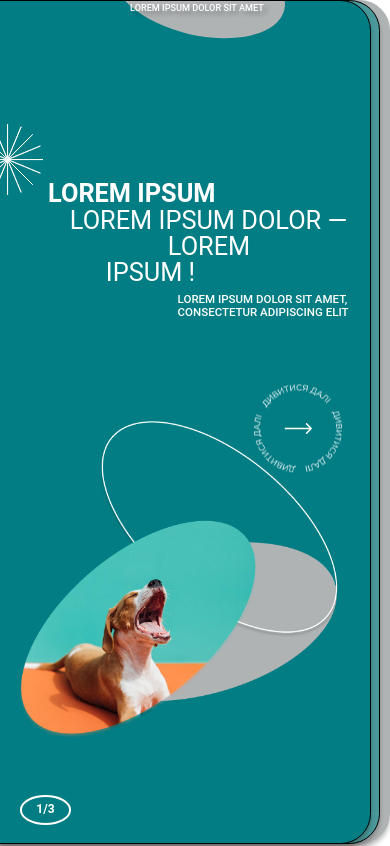
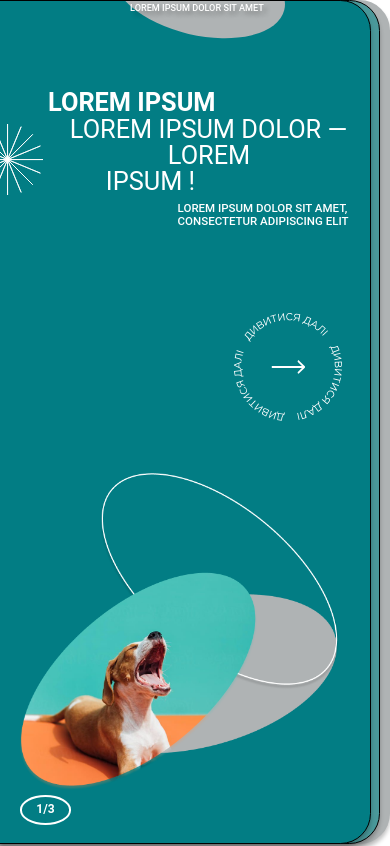
Before and after one commit to monsara/slider-filter-sort-app, a Vue app: page / in a window 390 px wide. Shown: the top 846 px of the page. Built offline with nearby package versions, Linux system fonts and the light colour scheme; no server answers.

Commit message:
Update styles for button next

```diff
--- a/src/components/HeroSlider.vue
+++ b/src/components/HeroSlider.vue
@@ -434,6 +434,7 @@ onMounted(() => {
   border: 1px solid #000000;
   box-shadow: 0px 4px 4px rgba(0, 0, 0, 0.25);
   transition: left 0.7s ease;
+  overflow: hidden;
 
   @media (max-width: 768px) {
     border-top-right-radius: 7.8125vw;
@@ -538,8 +539,8 @@ onMounted(() => {
   }
 
   @media (max-width: 430px) {
-    padding-top: 55vh;
-    transform: translateY(-50%);
+    /* padding-top: 55vh;
+    transform: translateY(-50%); */
   }
 
   p {
@@ -680,7 +681,9 @@ onMounted(() => {
   }
 
   @media (max-width: 430px) {
-    top: 45vh;
+    /* top: 42vh; */
+    top: unset;
+    bottom: 2vh;
     right: 49vw;
     width: 100vw;
   }
@@ -709,8 +712,10 @@ onMounted(() => {
 
   @media (max-width: 430px) {
     /* width: calc(80px + 2vh); */
-    width: 100px;
-    top: 51%;
+    width: 120px;
+    /* top: 51%; */
+    top: 37vh;
+    transform: translate(0);
   }
 
   svg {
```
